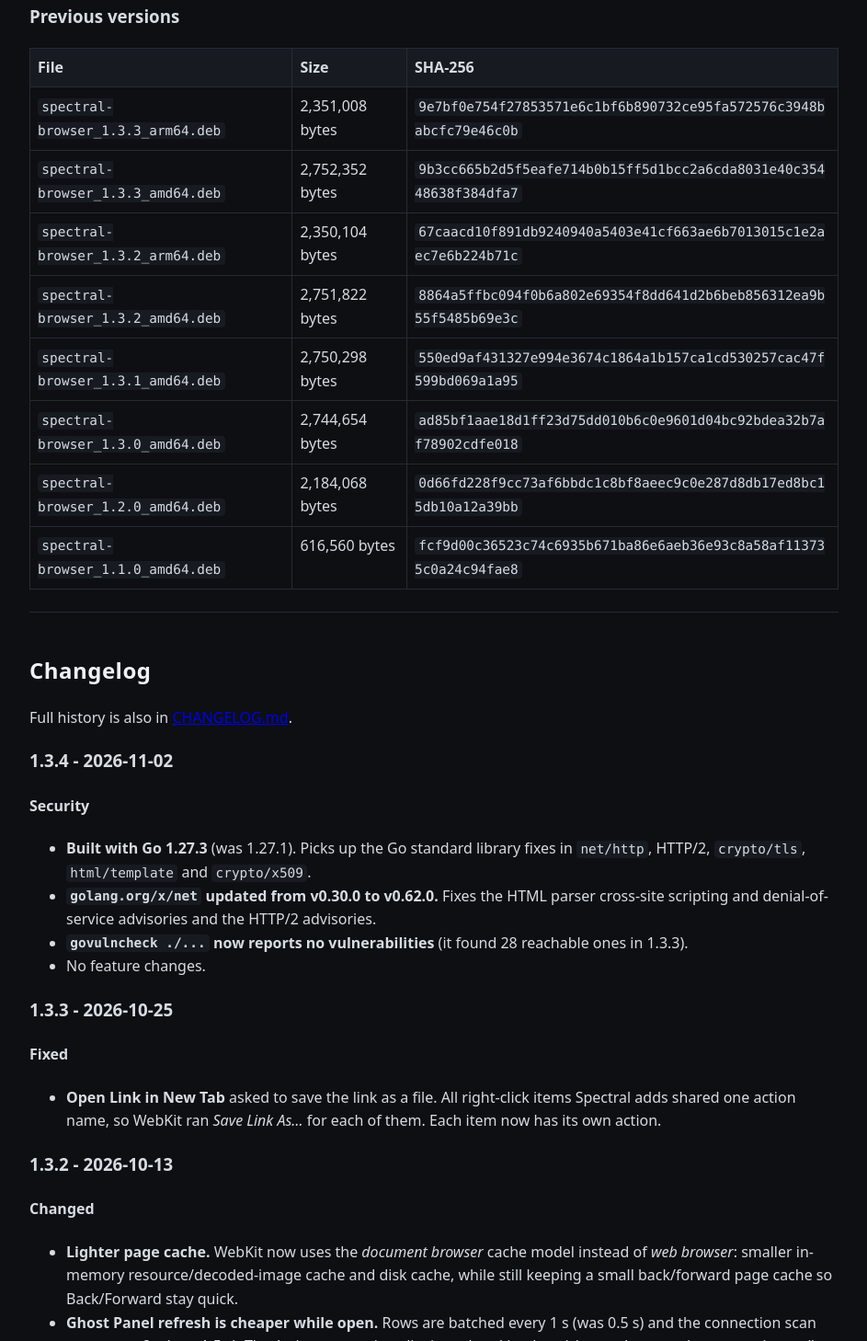
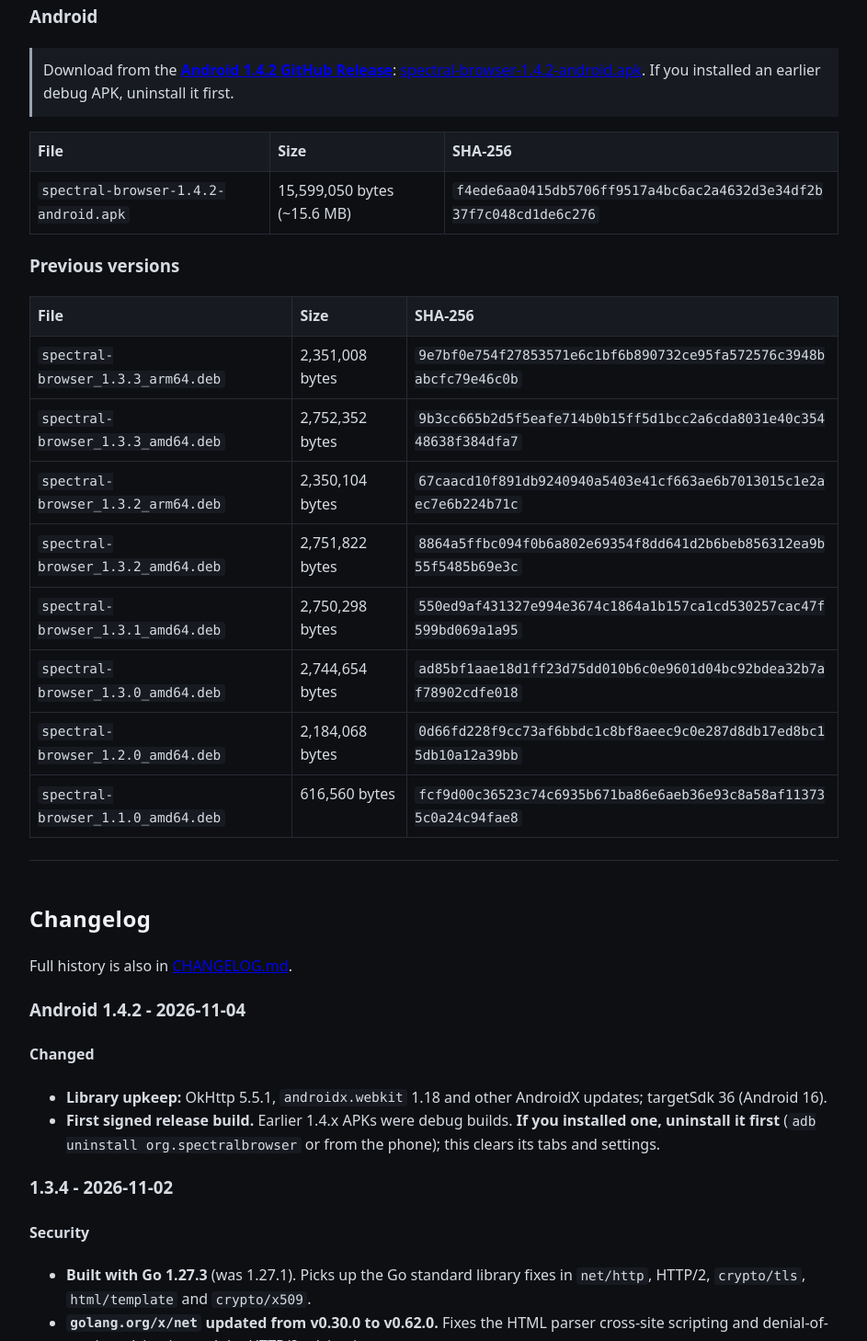
Before and after one commit to vmphil/spectral-browser, a plain HTML site: page index.html in a window 1280 px wide. Shown: the part 6094-7552 px from the top of the page at 92% size, without its empty margins (168-1111 px from the left). Drawn offline with Linux system fonts and the light colour scheme.

Commit message:
Android 1.4.2: download link and changelog on Pages

```diff
--- a/index.html
+++ b/index.html
@@ -71,6 +71,10 @@ sudo VERSION=1.3.4 ./packaging/build-arm64.sh   # arm64 package</pre>
 <tr><td><code>spectral-browser_1.3.4_amd64.deb</code></td><td>2,758,406 bytes (~2.76 MB)</td><td><code class="hash">f8df8744eb6c9552e75c14ef49cef62a34c601d8fdeecc8d07e33bee2a4a2be6</code></td></tr>
 <tr><td><code>spectral-browser_1.3.4_arm64.deb</code></td><td>2,353,860 bytes (~2.35 MB)</td><td><code class="hash">718058cede6fce8e1be30675233ab74ff84a08558c3cb5874eb3cf50c3320cea</code></td></tr></table></div>
 <pre>sha256sum spectral-browser_1.3.4_amd64.deb</pre>
+<h3>Android</h3>
+<p class="note">Download from the <a href="https://github.com/vmphil/spectral-browser/releases/tag/android-v1.4.2"><b>Android 1.4.2 GitHub Release</b></a>: <a href="https://github.com/vmphil/spectral-browser/releases/download/android-v1.4.2/spectral-browser-1.4.2-android.apk">spectral-browser-1.4.2-android.apk</a>. If you installed an earlier debug APK, uninstall it first.</p>
+<div class="tw"><table><tr><th>File</th><th>Size</th><th>SHA-256</th></tr>
+<tr><td><code>spectral-browser-1.4.2-android.apk</code></td><td>15,599,050 bytes (~15.6 MB)</td><td><code class="hash">f4ede6aa0415db5706ff9517a4bc6ac2a4632d3e34df2b37f7c048cd1de6c276</code></td></tr></table></div>
 <h3>Previous versions</h3><div class="tw"><table><tr><th>File</th><th>Size</th><th>SHA-256</th></tr>
 <tr><td><code>spectral-browser_1.3.3_arm64.deb</code></td><td>2,351,008 bytes</td><td><code class="hash">9e7bf0e754f27853571e6c1bf6b890732ce95fa572576c3948babcfc79e46c0b</code></td></tr>
 <tr><td><code>spectral-browser_1.3.3_amd64.deb</code></td><td>2,752,352 bytes</td><td><code class="hash">9b3cc665b2d5f5eafe714b0b15ff5d1bcc2a6cda8031e40c35448638f384dfa7</code></td></tr>
@@ -82,6 +86,12 @@ sudo VERSION=1.3.4 ./packaging/build-arm64.sh   # arm64 package</pre>
 <tr><td><code>spectral-browser_1.1.0_amd64.deb</code></td><td>616,560 bytes</td><td><code class="hash">fcf9d00c36523c74c6935b671ba86e6aeb36e93c8a58af113735c0a24c94fae8</code></td></tr></table></div></section>
 <section id="changelog"><h2>Changelog</h2>
 <p>Full history is also in <a href="https://github.com/vmphil/spectral-browser/blob/main/CHANGELOG.md">CHANGELOG.md</a>.</p>
+<h3>Android 1.4.2 - 2026-11-04</h3>
+<h4>Changed</h4>
+<ul>
+<li><b>Library upkeep:</b> OkHttp 5.5.1, <code>androidx.webkit</code> 1.18 and other AndroidX updates; targetSdk 36 (Android 16).</li>
+<li><b>First signed release build.</b> Earlier 1.4.x APKs were debug builds. <b>If you installed one, uninstall it first</b> (<code>adb uninstall org.spectralbrowser</code> or from the phone); this clears its tabs and settings.</li>
+</ul>
 <h3>1.3.4 - 2026-11-02</h3>
 <h4>Security</h4>
 <ul>
```
Also changed, not shown: 1 other file.
